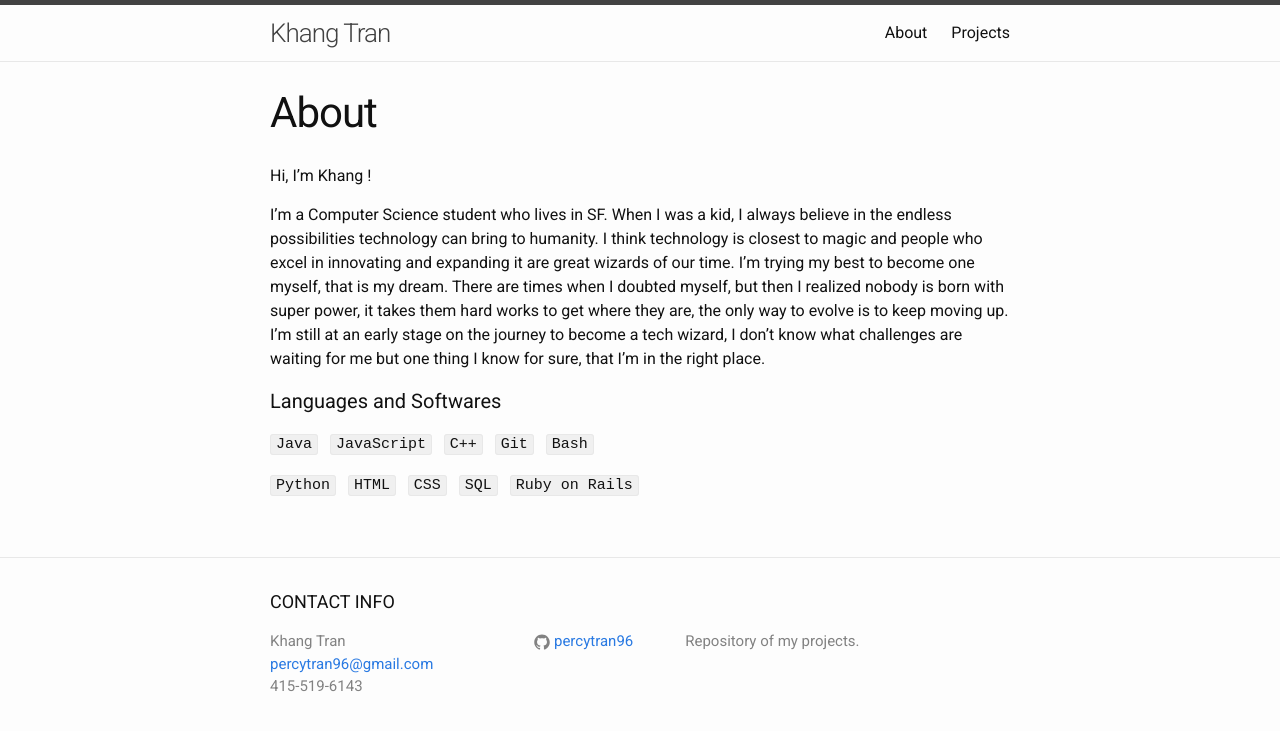
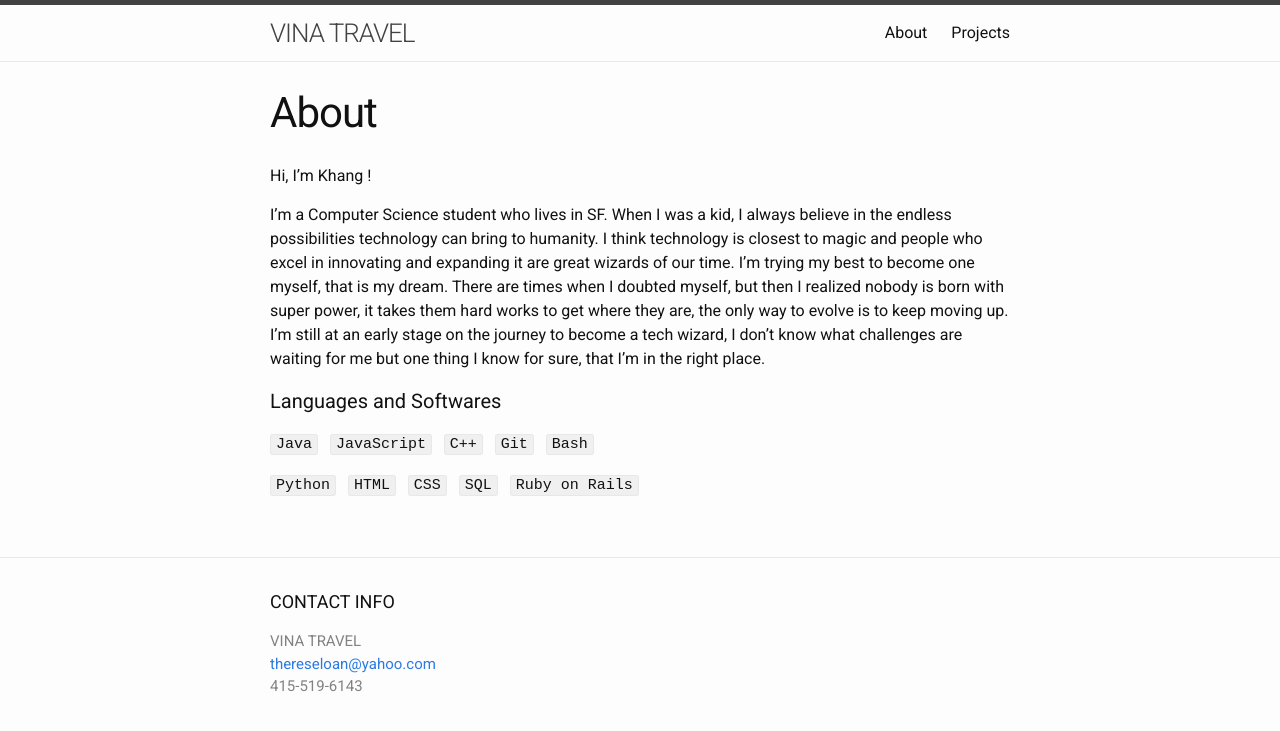
Before and after one commit to vinatravel/vinatravel.github.io, a Jekyll site: the page built from about.md, in a window 1280 px wide. Shown: the top 731 px of the page. Built offline with Jekyll 4.4.1, drawn with Linux system fonts in a browser that asks for light colours.

Commit message:
Update _config.yml

```diff
--- a/_config.yml
+++ b/_config.yml
@@ -6,13 +6,13 @@
 # 'jekyll serve'. If you change this file, please restart the server process.
 
 # Site settings
-title: Khang Tran
-email: percytran96@gmail.com
+title: VINA TRAVEL
+email: thereseloan@yahoo.com
 description: > # this means to ignore newlines until "baseurl:"
-  Repository of my projects.
-url: "percytran96.github.io" # the base hostname & protocol for your site
 
-github_username:  percytran96
+
+
+
 
 # Build settings
 markdown: kramdown
```
